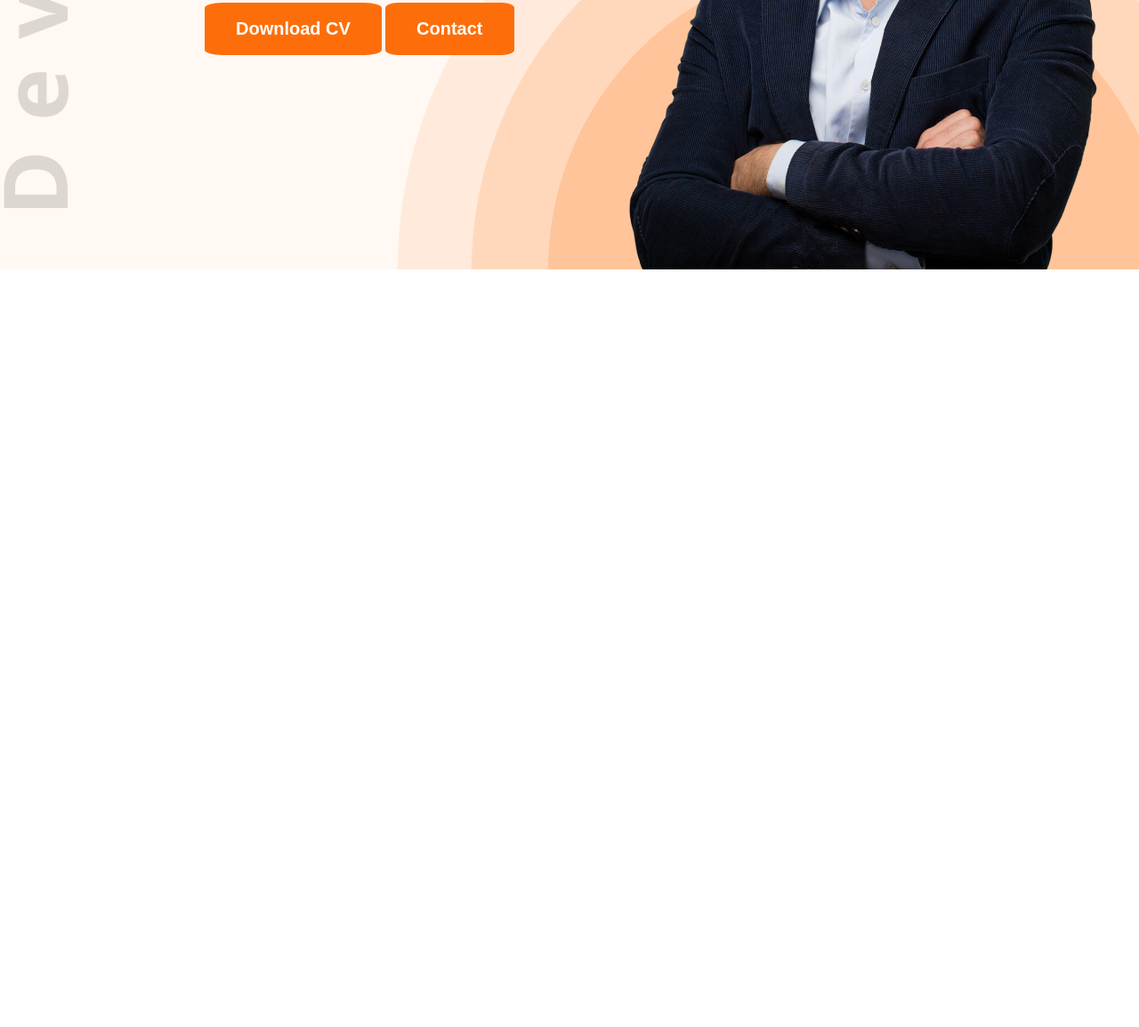
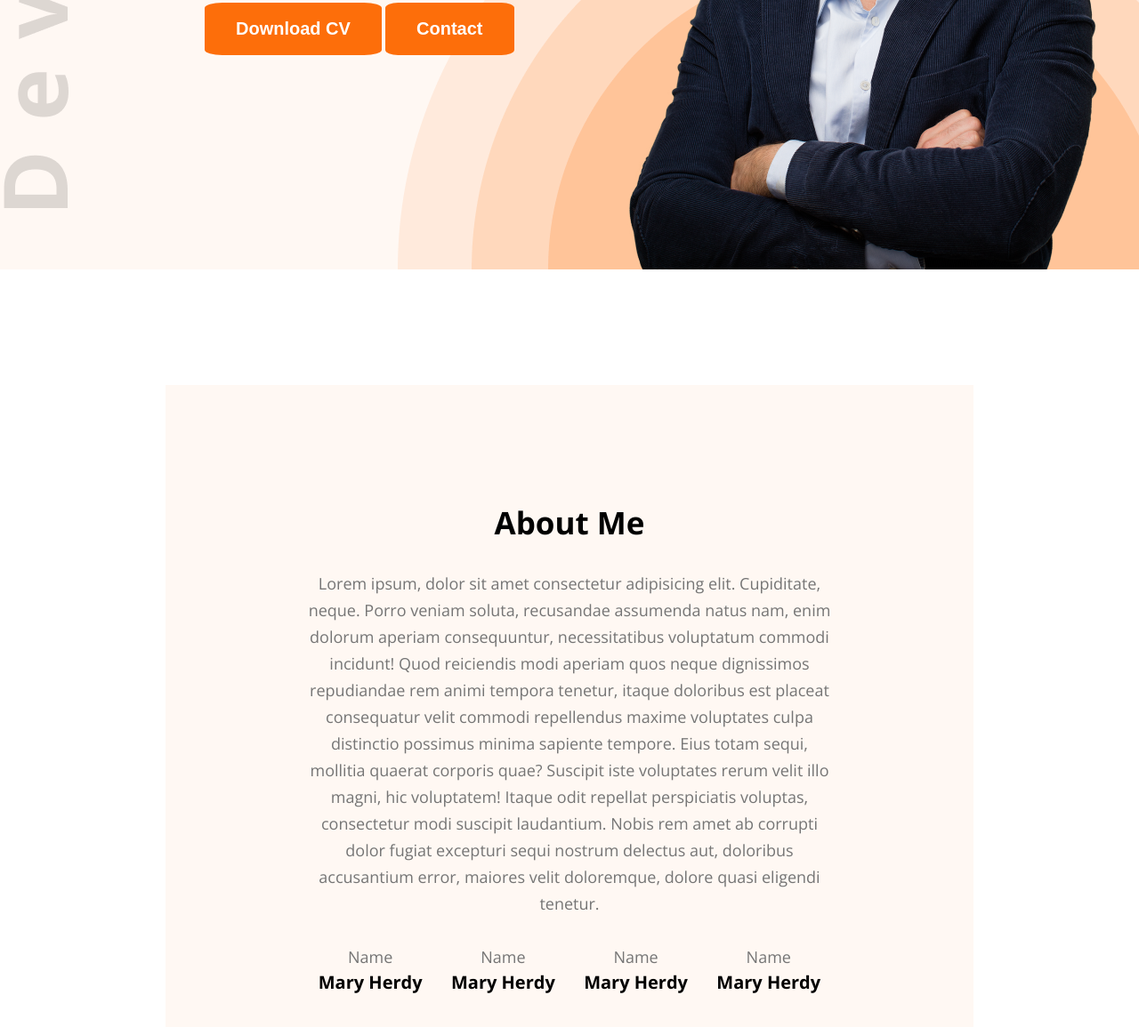
Before and after one commit to Nahiyan36/Hello123, a plain HTML site: page index.html in a window 1280 px wide. Shown: the part 529-1684 px from the top of the page at 89% size. Before the commit the page ends 832 px from the top, so only its background shows below. Drawn offline with nearby package versions, Linux system fonts and the light colour scheme.

Commit message:
Project done.

```diff
--- a/index.html
+++ b/index.html
@@ -42,5 +42,32 @@ Ma<span class="color-orange">r</span>y
 
 
     </header>
+    <section id="about">
+        <div class="about-container">
+            <div class="section-heading">
+                <h2>About Me</h2>
+                <p>Lorem ipsum, dolor sit amet consectetur adipisicing elit. Cupiditate, neque. Porro veniam soluta, recusandae assumenda natus nam, enim dolorum aperiam consequuntur, necessitatibus voluptatum commodi incidunt! Quod reiciendis modi aperiam quos neque dignissimos repudiandae rem animi tempora tenetur, itaque doloribus est placeat consequatur velit commodi repellendus maxime voluptates culpa distinctio possimus minima sapiente tempore. Eius totam sequi, mollitia quaerat corporis quae? Suscipit iste voluptates rerum velit illo magni, hic voluptatem! Itaque odit repellat perspiciatis voluptas, consectetur modi suscipit laudantium. Nobis rem amet ab corrupti dolor fugiat excepturi sequi nostrum delectus aut, doloribus accusantium error, maiores velit doloremque, dolore quasi eligendi tenetur.</p>
+            </div>
+            <div class="about-info">
+                <div class="info-card">
+                    <p>Name</p>
+                    <h4>Mary Herdy</h4>
+                </div>
+                <div class="info-card">
+                    <p>Name</p>
+                    <h4>Mary Herdy</h4>
+                </div>
+                <div class="info-card">
+                    <p>Name</p>
+                    <h4>Mary Herdy</h4>
+                </div>
+                <div class="info-card">
+                    <p>Name</p>
+                    <h4>Mary Herdy</h4>
+                </div>
+            </div>
+
+        </div>
+    </section>
 </body>
 </html>
--- a/styles/protfolio.css
+++ b/styles/protfolio.css
@@ -51,7 +51,21 @@ nav .menu a{
     color: white;
     cursor: pointer;
 }
+.section-heading{
+    max-width: 827px;
+    text-align: center;
+}
+.section-heading h2{
+    font-size: 35px;
+    padding-bottom: 30px;
 
+}
+.section-heading p{
+    font-size: 18px;
+    margin-bottom: 30px;
+    line-height: 30px;
+    color: #757575;
+}
 #banner{
     margin: 47px 38px 0px 230px;
     display: flex;
@@ -83,3 +97,29 @@ color: #474747;
     max-width: 585px;
     vertical-align: middle;
 }
+#about{
+    padding-top:130px ;
+
+}
+#about .about-container{
+    width: 71%;
+    max-width: 1140px;
+    margin: 0 auto;
+    text-align: center;
+    background-color: #fff8f3;
+    padding: 131px 156px;
+}
+
+#about .about-container .about-info{
+    display: flex;
+    justify-content: space-around;
+}
+.about-info .info-card p{
+
+    font-size: 18px;
+    line-height: 30px;
+    color: #757575;
+}
+.about-info .info-card h4{
+    font-size: 20px;
+}
```
